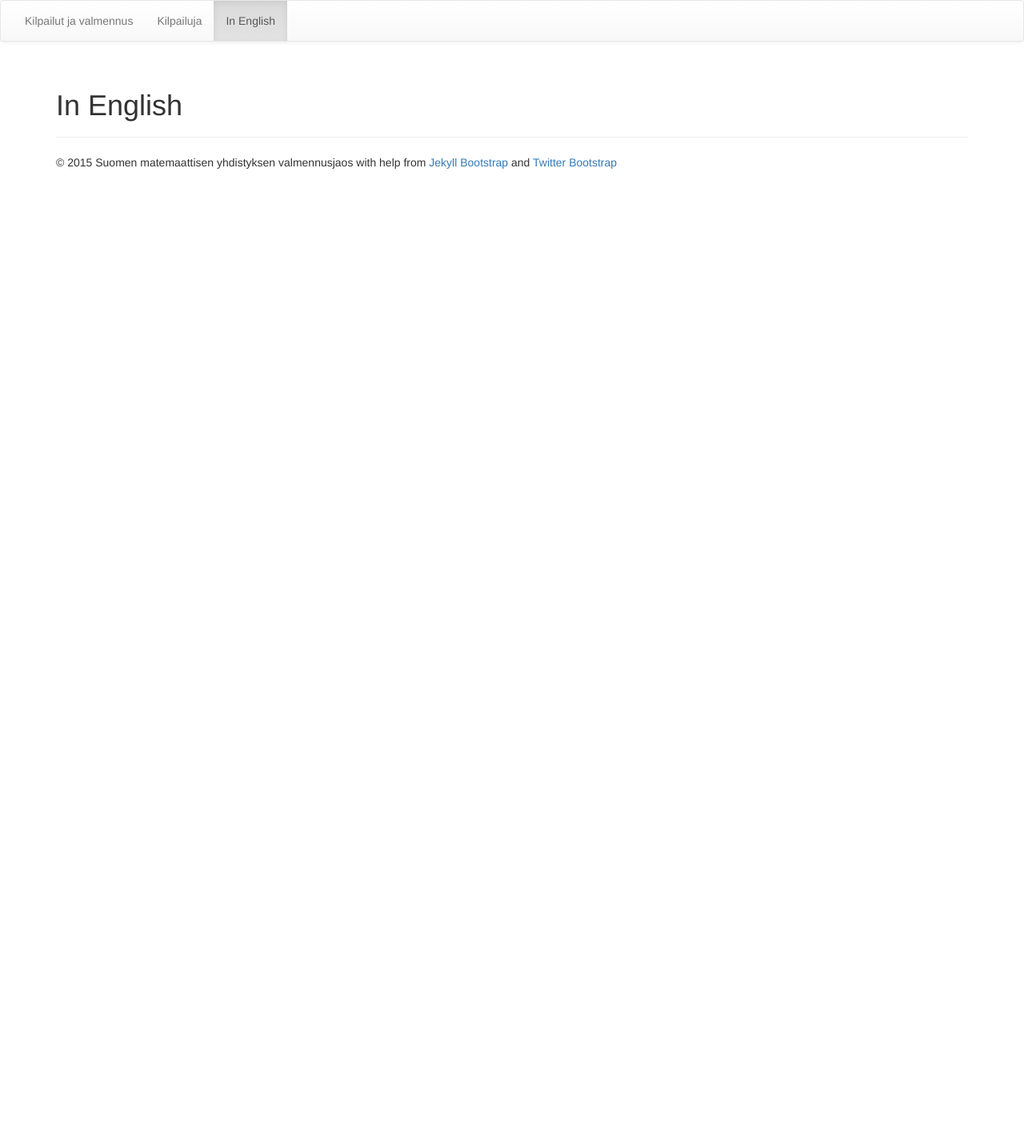
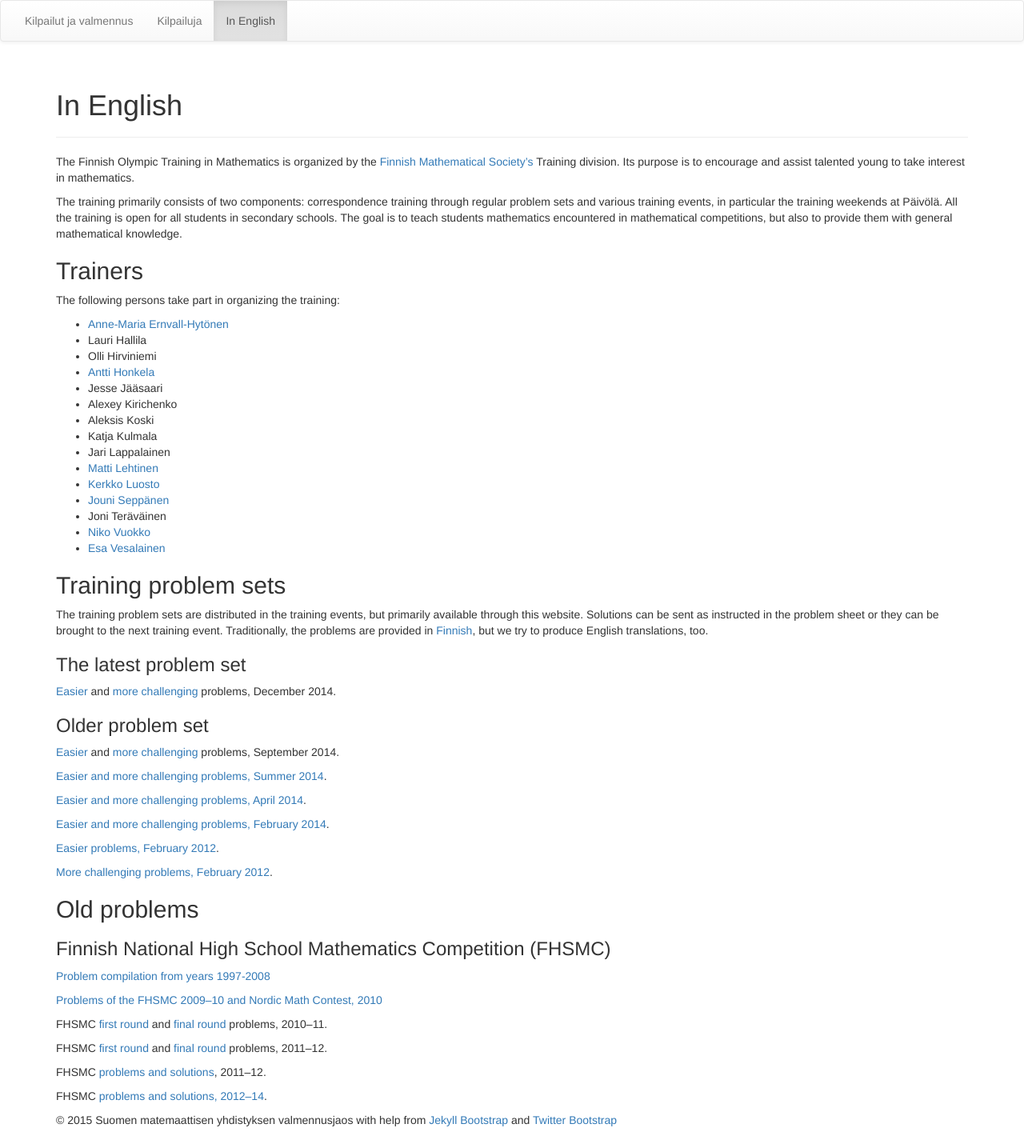
Before and after one commit to matematiikkakilpailut/matematiikkakilpailut.github.io, a Jekyll site: the page built from english/index.md, in a window 1280 px wide. Shown: the whole page at 80% size. Built offline with Jekyll 4.4.1, drawn with Linux system fonts in a browser that asks for light colours; nearby versions of some CDN libraries; library files that are not in the unit come from our copies; before the commit the page ends 900 px from its top, so only the background shows below that.

Commit message:
In English

```diff
--- a/english/index.md
+++ b/english/index.md
@@ -5,3 +5,82 @@ url: /english/
 lang: en
 ---
 {% include JB/setup %}
+
+The Finnish Olympic Training in Mathematics is organized by the
+[Finnish Mathematical Society's](http://www.matemaattinenyhdistys.fi)
+Training division. Its purpose is to encourage and assist talented young to
+take interest in mathematics.
+
+The training primarily consists of two components: correspondence
+training through regular problem sets and various training events, in
+particular the training weekends at Päivölä. All the training is open
+for all students in secondary schools. The goal is to teach students
+mathematics encountered in mathematical competitions, but also to
+provide them with general mathematical knowledge.
+
+## Trainers
+
+The following persons take part in organizing the training:
+
+*   [Anne-Maria Ernvall-Hytönen](http://www.helsinki.fi/~ernvall)
+*   Lauri Hallila
+*   Olli Hirviniemi
+*   [Antti Honkela](http://www.iki.fi/ahonkela/)
+*   Jesse Jääsaari
+*   Alexey Kirichenko
+*   Aleksis Koski
+*   Katja Kulmala
+*   Jari Lappalainen
+*   [Matti Lehtinen](http://www.elisanet.fi/matti.t.Lehtinen)
+*   [Kerkko Luosto](http://www.helsinki.fi/%7Ekluosto/)
+*   [Jouni Seppänen](http://www.iki.fi/jks)
+*   Joni Teräväinen
+*   [Niko Vuokko](http://www.cis.hut.fi/ntvuok/)
+*   [Esa Vesalainen](http://www.helsinki.fi/~evvesala)
+
+## Training problem sets
+
+The training problem sets are distributed in the training events, but
+primarily available through this website. Solutions can be sent as
+instructed in the problem sheet or they can be brought to the next
+training event. Traditionally, the problems are provided in
+[Finnish](/valmennus/), but we try to produce English translations,
+too.
+
+### The latest problem set
+
+[Easier](/valmennus/2014/vt2014_11he_eng.pdf) and
+[more challenging](/valmennus/2014/vt2014_11va_eng.pdf) problems, December 2014.
+
+### Older problem set
+
+[Easier](/valmennus/2014/vt2014_9he_en.pdf) and
+[more challenging](/valmennus/2014/vt2014_9va_en.pdf) problems, September 2014.
+
+[Easier and more challenging problems, Summer 2014](/valmennus/2014/vt2014_6_en.pdf).
+
+[Easier and more challenging problems, April 2014](/valmennus/2014/vt2014_4_en.pdf).
+
+[Easier and more challenging problems, February 2014](/valmennus/2014/vt2014_2_en.pdf).
+
+[Easier problems, February 2012](/valmennus/2012/helpot_02_2012eng.pdf).
+
+[More challenging problems, February 2012](/valmennus/2012/vaikeat_02_2012eng.pdf).
+
+## Old problems
+
+### Finnish National High School Mathematics Competition (FHSMC)
+
+[Problem compilation from years 1997-2008](/kirjallisuus/fhsmc.pdf)
+
+[Problems of the FHSMC 2009–10 and Nordic Math Contest, 2010](/valmennus/English/MAOL2009_10.pdf)
+
+FHSMC [first round](/valmennus/English/alku2010eng.pdf) and
+[final round](/valmennus/English/loppu2011eng.pdf) problems, 2010–11.
+
+FHSMC [first round](/valmennus/English/alku2011eng.pdf) and
+[final round](/valmennus/English/loppu2012eng.pdf) problems, 2011–12.
+
+FHSMC [problems and solutions](/valmennus/English/maolkilp2011_12eng.pdf), 2011–12.
+
+FHSMC [problems and solutions, 2012–14](/valmennus/English/maolkilp2012_14eng.pdf).
```
